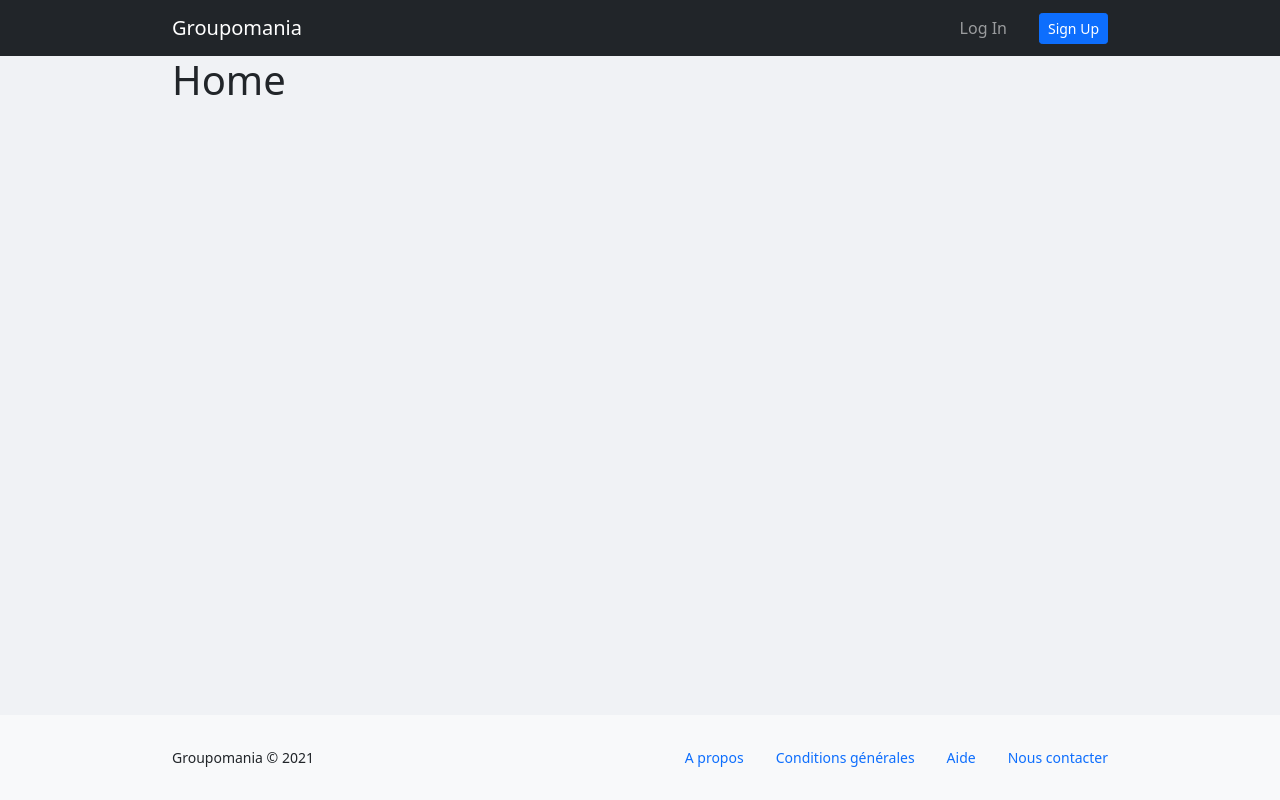
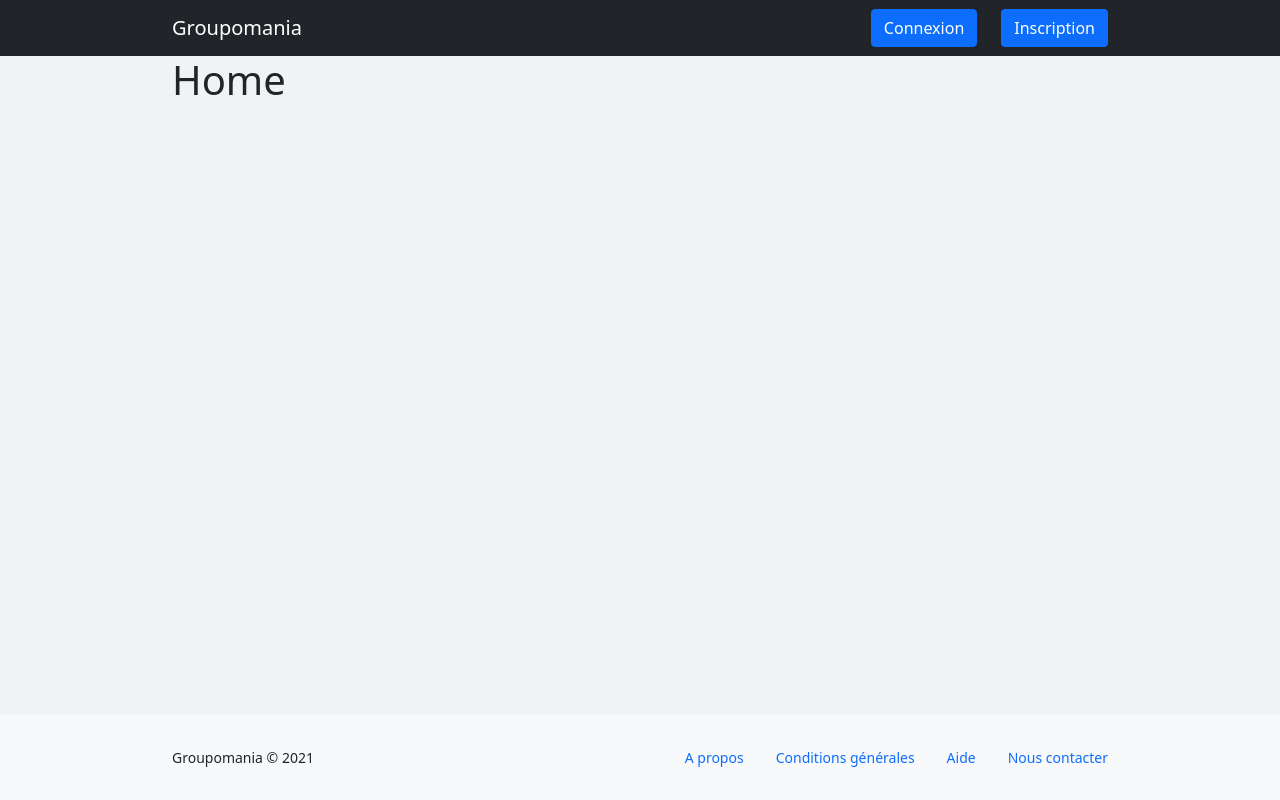
Before and after one commit to sebastien-coupe/groupomania, a Vue app in the folder client/: page / in a window 1280 px wide. Built offline with nearby package versions, Linux system fonts and the light colour scheme.

Commit message:
CLIENT: Updated navbar to hide link relative to the current page

```diff
--- a/client/src/components/TheNavbar.vue
+++ b/client/src/components/TheNavbar.vue
@@ -4,12 +4,14 @@
       <router-link to="/" class="navbar-brand">Groupomania</router-link>
 
       <ul class="navbar-nav align-items-center ml-auto mb-lg-0">
-        <li class="nav-item">
-          <router-link to="/" class="nav-link">Log In</router-link>
+        <li v-if="$route.path !== '/signin'" class="nav-item">
+          <router-link to="/signin" class="btn btn-primary btn"
+            >Connexion</router-link
+          >
         </li>
-        <li class="nav-item ms-2 ms-sm-4">
-          <router-link to="/" class="btn btn-primary btn-sm"
-            >Sign Up</router-link
+        <li v-if="$route.path !== '/signup'" class="nav-item ms-2 ms-sm-4">
+          <router-link to="/signup" class="btn btn-primary btn"
+            >Inscription</router-link
           >
         </li>
       </ul>
```
